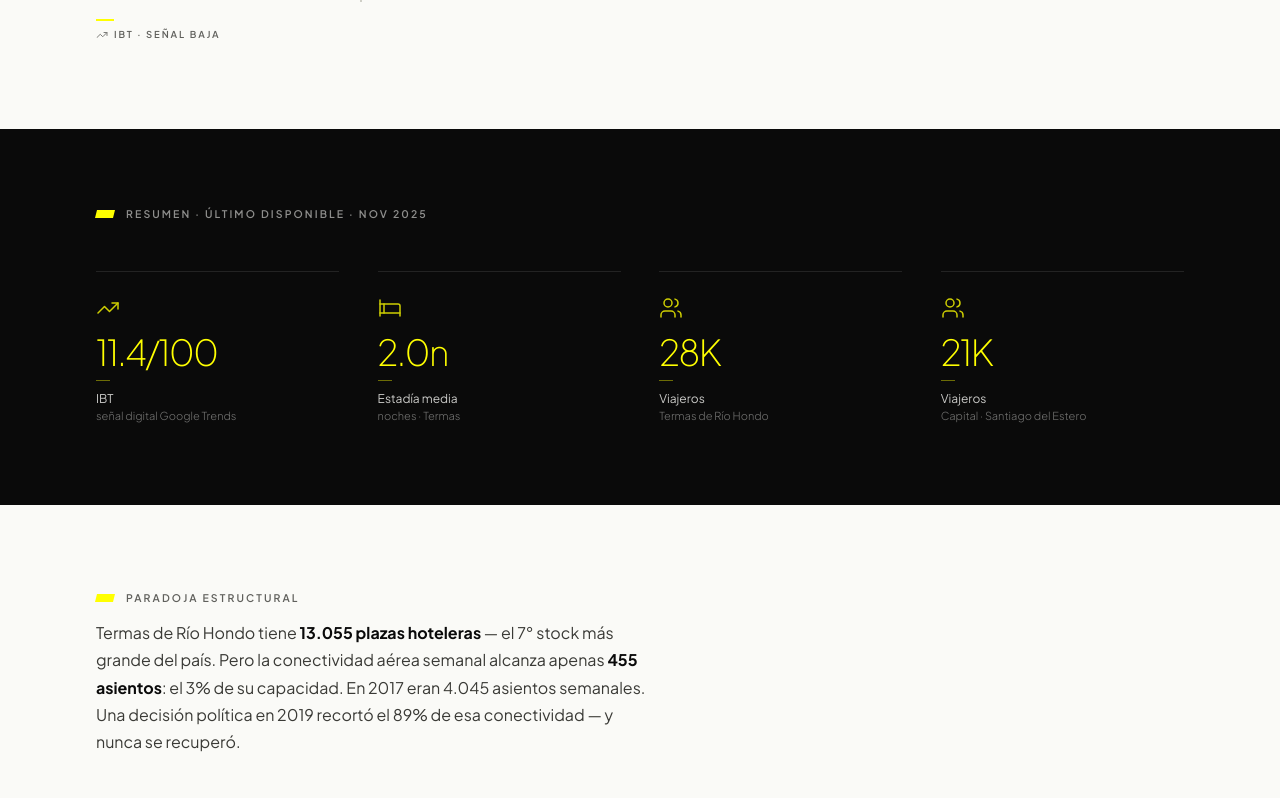
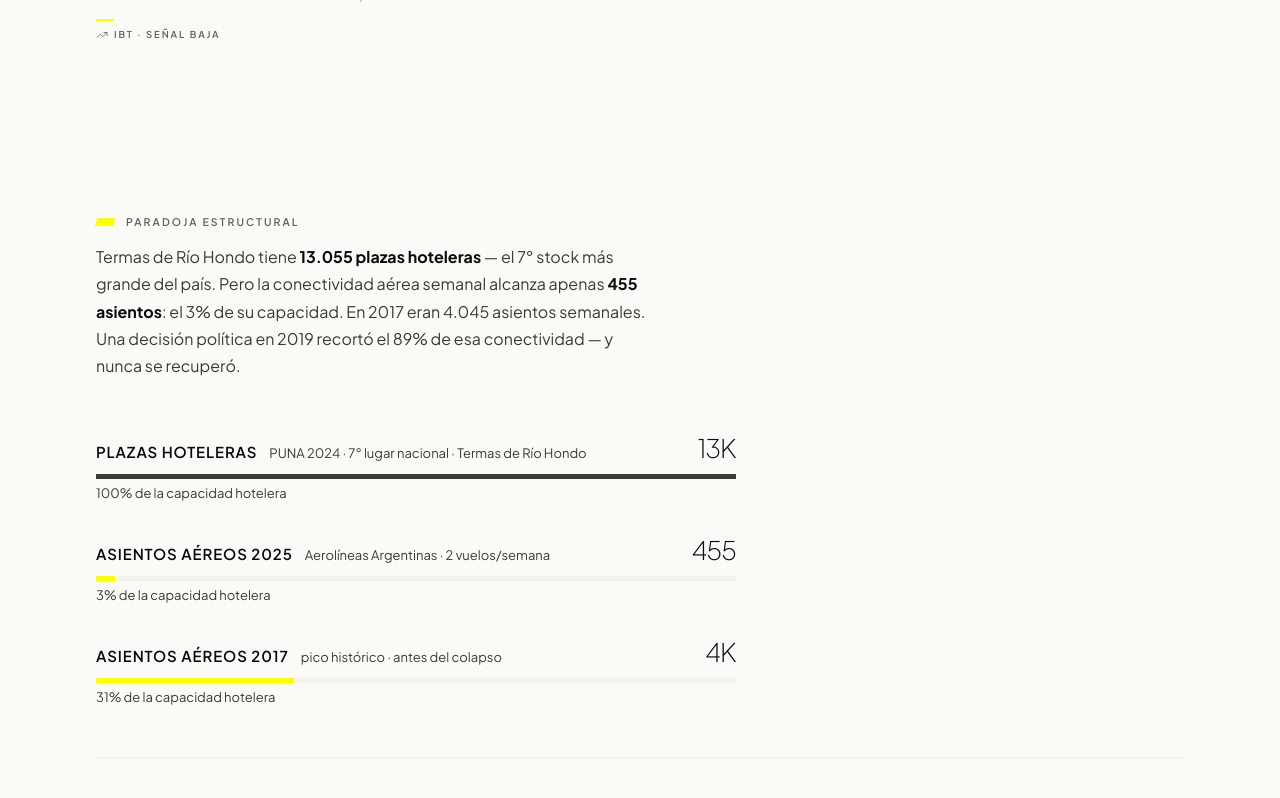
Before and after one commit to carralbal/observatorio-turismo, a React (Vite) app in the folder frontend/: page / in a window 1280 px wide. Shown: the part 1960-2758 px from the top of the page. Built offline with nearby package versions, Linux system fonts and the light colour scheme.

Commit message:
fix: eliminar DarkMetrics duplicado — conservar bloque KPIs paper

```diff
--- a/frontend/src/pages/Home.jsx
+++ b/frontend/src/pages/Home.jsx
@@ -59,7 +59,7 @@ function Hero({ termasLast, capitalLast, periodoStr }) {
       <video autoPlay loop muted playsInline style={{
         position: 'absolute', inset: 0, width: '100%', height: '100%', objectFit: 'cover', zIndex: 0,
       }}>
-        <source src="https://www.pexels.com/es-es/download/video/36017152/" type="video/mp4" />
+        <source src="https://www.pexels.com/es-es/download/video/35840960/" type="video/mp4" />
       </video>
       <div style={{ position: 'absolute', inset: 0, zIndex: 1, background: 'linear-gradient(to right, rgba(10,10,10,0.94) 0%, rgba(10,10,10,0.80) 30%, rgba(10,10,10,0.42) 58%, rgba(10,10,10,0.14) 100%)' }} />
 
@@ -245,41 +245,6 @@ function DonutSection({ termasLast }) {
   )
 }
 
-// ─── DARK METRICS ────────────────────────────────────────────────────────────
-function DarkMetrics({ termasLast, capitalLast, periodoStr }) {
-  if (!termasLast) return null
-  const metrics = [
-    { icon: ICONS.ibt,       value: `${termasLast.ibt_compuesto ?? '—'}/100`,           label: 'IBT',             desc: 'señal digital Google Trends' },
-    { icon: ICONS.estadia,   value: `${termasLast.estadia_promedio?.toFixed(1) ?? '—'}n`, label: 'Estadía media',   desc: 'noches · Termas' },
-    { icon: ICONS.viajeros,  value: fmt(termasLast.viajeros_total),                      label: 'Viajeros',        desc: 'Termas de Río Hondo' },
-    { icon: ICONS.viajeros,  value: fmt(capitalLast?.viajeros_total ?? 0),               label: 'Viajeros',        desc: 'Capital · Santiago del Estero' },
-  ]
-
-  return (
-    <section style={{ background: C.ink, padding: 'clamp(56px, 7vw, 80px) var(--pad)' }}>
-      <div style={{ display: 'flex', alignItems: 'center', gap: 12, marginBottom: 52 }}>
-        <Paralelo />
-        <Eyebrow light>Resumen · {periodoStr}</Eyebrow>
-      </div>
-      <div style={{ display: 'grid', gridTemplateColumns: 'repeat(4, 1fr)', gap: '0 clamp(12px, 3vw, 44px)' }}>
-        {metrics.map((m, i) => (
-          <div key={i} style={{ borderTop: `0.5px solid rgba(250,250,247,0.1)`, paddingTop: 24 }}>
-            {/* Ícono grande y visible */}
-            <m.icon size={24} strokeWidth={1.5} style={{ color: C.volt, opacity: 0.8, marginBottom: 14, display: 'block' }} />
-            <div style={{ fontSize: 'clamp(1.6rem, 2.8vw, 2.8rem)', fontWeight: 200, color: C.volt, letterSpacing: '-0.04em', lineHeight: 1, marginBottom: 10 }}>{m.value}</div>
-            <div style={{ width: 14, height: 1, background: C.volt, opacity: 0.4, marginBottom: 10 }} />
-            <div style={{ fontSize: 12, fontWeight: 400, color: C.paper, opacity: 0.8, lineHeight: 1.4 }}>
-              {m.label}<br />
-              <span style={{ opacity: 0.55, fontSize: 11, fontWeight: 300 }}>{m.desc}</span>
-            </div>
-          </div>
-        ))}
-      </div>
-    </section>
-  )
-}
-
-
 // ─── BRECHA ──────────────────────────────────────────────────────────────────
 function BrechaSection() {
   const plazas    = 13055
@@ -347,7 +312,7 @@ function BrechaSection() {
 function CTAVolt() {
   return (
     <section style={{ background: C.volt, padding: 'clamp(52px, 8vw, 96px) var(--pad)', textAlign: 'center' }}>
-      <h2 style={{ fontSize: 'clamp(1rem, 2.7vw, 2.4rem)', fontWeight: 300, color: C.ink, letterSpacing: '-0.04em', lineHeight: 0.92, textTransform: 'uppercase', margin: '0 0 16px' }}>
+      <h2 style={{ fontSize: 'clamp(1rem, 2.7vw, 2.4rem)', fontWeight: 100, color: C.ink, letterSpacing: '-0.04em', lineHeight: 0.92, textTransform: 'uppercase', margin: '0 0 16px' }}>
         Explorá<br />las dimensiones.
       </h2>
       <p style={{ fontSize: '0.88rem', fontWeight: 400, color: C.ink, opacity: 0.7, maxWidth: 340, margin: '0 auto', lineHeight: 1.65 }}>
@@ -401,7 +366,6 @@ export default function Home() {
       <KPIStrip termasLast={termasLast} capitalLast={capitalLast} periodoStr={periodoStr} />
       <ChartSection trend={trend} termasLast={termasLast} capitalLast={capitalLast} />
       <DonutSection termasLast={termasLast} />
-      <DarkMetrics termasLast={termasLast} capitalLast={capitalLast} periodoStr={periodoStr} />
       <BrechaSection />
       <CTAVolt />
     </>
```
